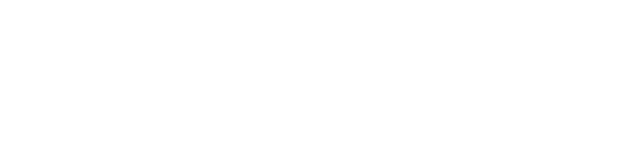
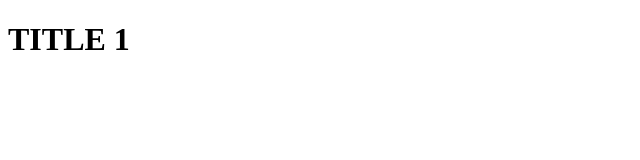
Before and after one commit to aengkrrrrr/git_ex, a plain HTML site: page index.html in a window 1280 px wide. Shown: the whole page, without its empty margins (0-640 px from the left). Drawn offline with Linux system fonts and the light colour scheme.

Commit message:
Update index.html

```diff
--- a/index.html
+++ b/index.html
@@ -6,6 +6,6 @@
   <title>Document</title>
 </head>
 <body>
-
+  <h1>TITLE 1</h1>
 </body>
 </html>
```
